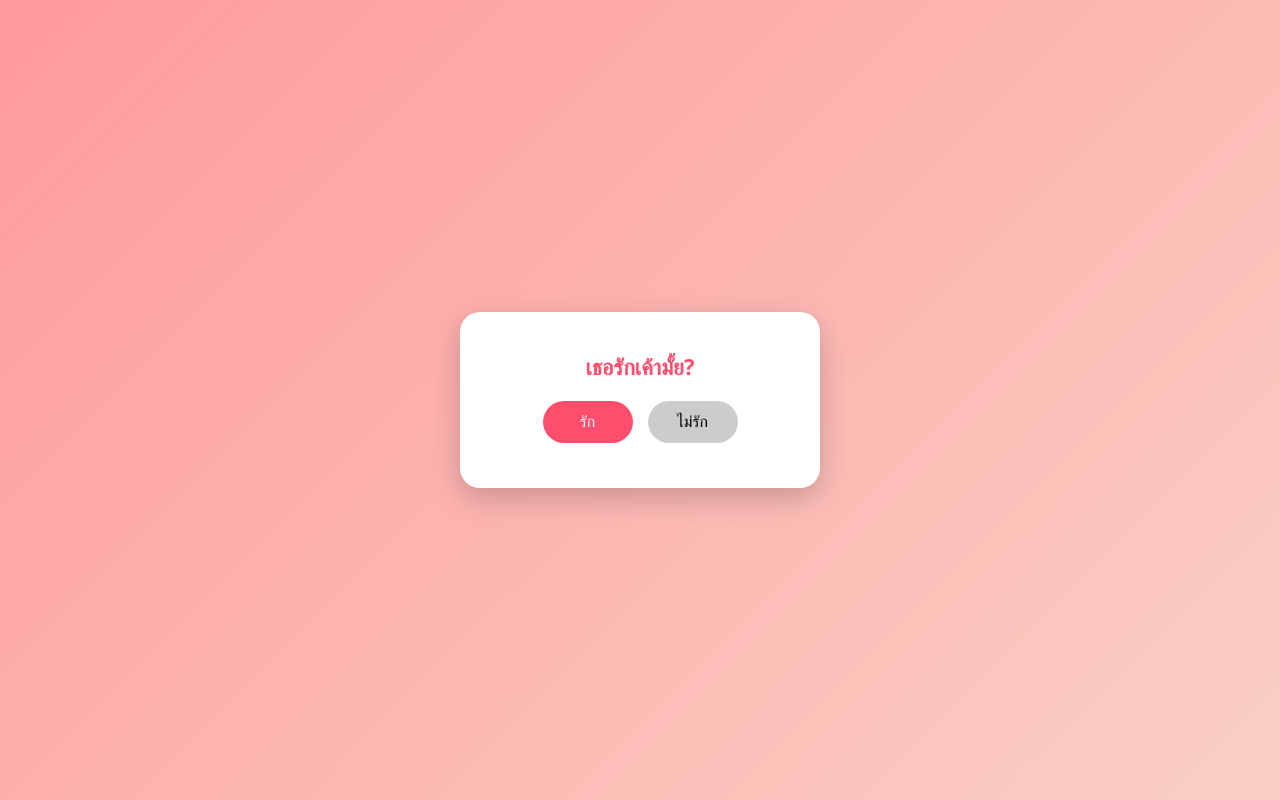
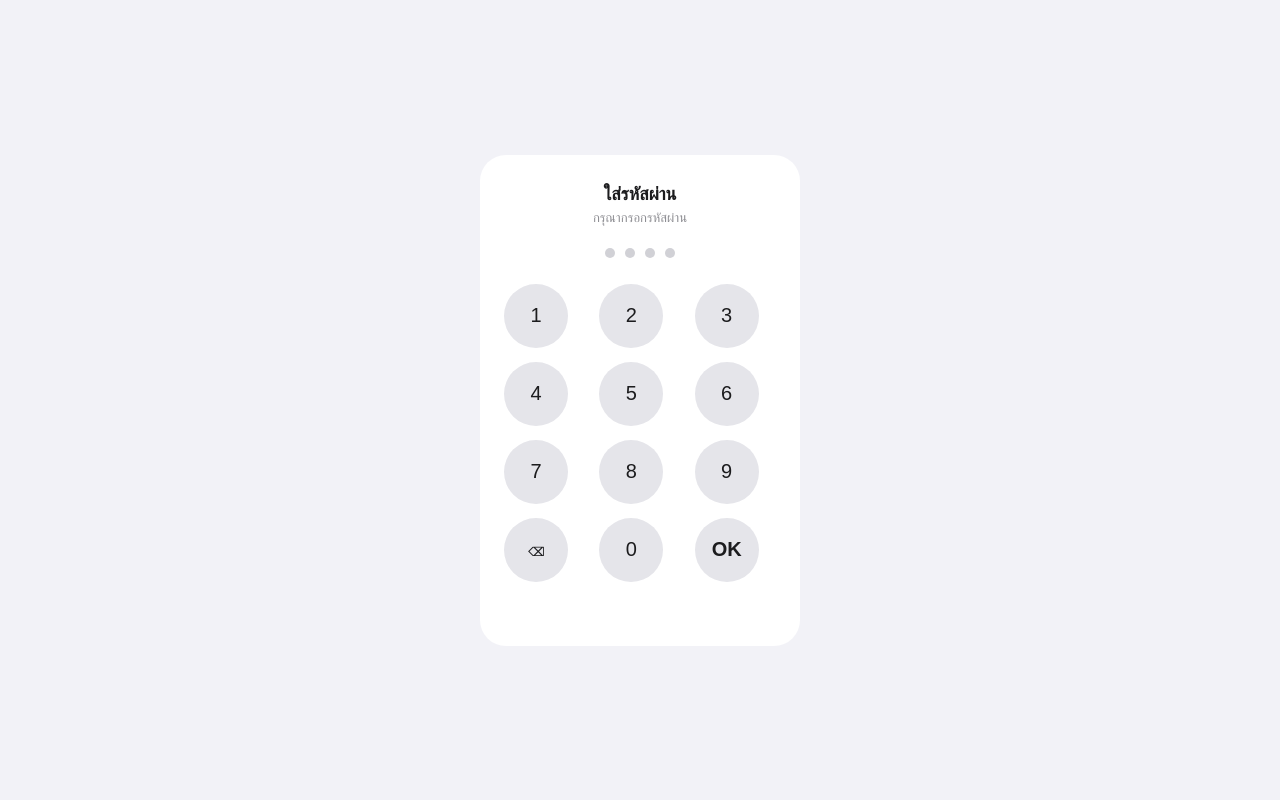
Before and after one commit to Naet27/abc, a plain HTML site: page index.html in a window 1280 px wide. Drawn offline with Linux system fonts and the light colour scheme.

Commit message:
update unlock screen and love page

```diff
--- a/index.html
+++ b/index.html
@@ -3,120 +3,209 @@
 <head>
 <meta charset="UTF-8">
 <meta name="viewport" content="width=device-width, initial-scale=1.0">
-<title>Luv u</title>
+<title>Unlock</title>
 
 <style>
-* {
-    box-sizing: border-box;
-}
+* { box-sizing: border-box; }
 
 body {
-    font-family: 'Segoe UI', sans-serif;
-    background: linear-gradient(135deg, #ff9a9e, #fad0c4);
-    min-height: 100vh;
+    margin: 0;
+    height: 100vh;
+    font-family: -apple-system, BlinkMacSystemFont, 'Segoe UI', sans-serif;
+    background: #f2f2f7;
     display: flex;
     justify-content: center;
     align-items: center;
-    margin: 0;
-    padding: 20px;
 }
 
-.box {
-    background: white;
-    padding: 25px 20px;
-    border-radius: 20px;
+/* container */
+.lock {
+    background: #ffffff;
+    width: 320px;
+    padding: 28px 24px 32px;
+    border-radius: 26px;
     text-align: center;
-    box-shadow: 0 10px 30px rgba(0,0,0,0.2);
-    width: 100%;
-    max-width: 360px;
-    position: relative;
+    transition: transform 0.2s ease;
 }
 
-h1 {
-    color: #ff4d6d;
-    font-size: 22px;
-    margin-bottom: 20px;
+/* shake animation */
+.lock.shake {
+    animation: shake 0.35s;
 }
 
-.buttons {
+@keyframes shake {
+    0% { transform: translateX(0); }
+    25% { transform: translateX(-6px); }
+    50% { transform: translateX(6px); }
+    75% { transform: translateX(-4px); }
+    100% { transform: translateX(0); }
+}
+
+/* title */
+.title {
+    font-size: 18px;
+    font-weight: 600;
+    color: #1c1c1e;
+    margin-bottom: 4px;
+}
+
+.subtitle {
+    font-size: 13px;
+    color: #8e8e93;
+    margin-bottom: 22px;
+}
+
+/* dots */
+.dots {
     display: flex;
     justify-content: center;
-    gap: 15px;
-    position: relative;
+    gap: 10px;
+    margin-bottom: 26px;
 }
 
-button {
-    padding: 12px 20px;
-    font-size: 16px;
-    border-radius: 30px;
-    border: none;
-    cursor: pointer;
-    min-width: 90px;
+.dot {
+    width: 10px;
+    height: 10px;
+    border-radius: 50%;
+    background: #d1d1d6;
+    transition: background 0.15s ease;
 }
 
-.love {
-    background: #ff4d6d;
-    color: white;
+.dot.active {
+    background: #1c1c1e;
 }
 
-.nolove {
-    background: #ccc;
-
+.dot.error {
+    background: #ff3b30;
 }
 
+/* keypad */
+.keypad {
+    display: grid;
+    grid-template-columns: repeat(3, 1fr);
+    gap: 14px;
+}
+
+.keypad button {
+    width: 64px;
+    height: 64px;
+    border-radius: 50%;
+    border: none;
+    font-size: 20px;
+    background: #e5e5ea;
+    color: #1c1c1e;
+    cursor: pointer;
+
+    display: flex;
+    align-items: center;
+    justify-content: center;
+
+    transition: transform 0.1s ease, background 0.1s ease;
+}
+
+.keypad button:active {
+    transform: scale(0.92);
+    background: #d1d1d6;
+}
+
+
+.clear {
+    font-size: 18px;
+}
+
+.ok {
+    font-size: 14px;
+    font-weight: 600;
+}
+
+/* message */
 #msg {
-    margin-top: 20px;
-    color: #ff4d6d;
-    font-weight: bold;
+    margin-top: 14px;
+    font-size: 13px;
+    color: #ff3b30;
+    min-height: 18px;
+    transition: opacity 0.2s ease;
 }
 </style>
 </head>
 
 <body>
 
-<div class="box">
-    <h1>เธอรักเค้ามั้ย?</h1>
+<div class="lock" id="lock">
+    <div class="title">ใส่รหัสผ่าน</div>
+    <div class="subtitle">กรุณากรอกรหัสผ่าน</div>
 
-    <div class="buttons">
-        <button class="love" onclick="love()">รัก</button>
-        <button class="nolove"
-            ontouchstart="run()"
-            onmouseover="run()">ไม่รัก</button>
+    <div class="dots">
+        <div class="dot"></div>
+        <div class="dot"></div>
+        <div class="dot"></div>
+        <div class="dot"></div>
+
     </div>
 
-    <p id="msg"></p>
+    <div class="keypad">
+        <button onclick="add('1')">1</button>
+        <button onclick="add('2')">2</button>
+        <button onclick="add('3')">3</button>
+
+        <button onclick="add('4')">4</button>
+        <button onclick="add('5')">5</button>
+        <button onclick="add('6')">6</button>
+
+        <button onclick="add('7')">7</button>
+        <button onclick="add('8')">8</button>
+        <button onclick="add('9')">9</button>
+
+        <button class="clear" onclick="clearAll()">⌫</button>
+        <button onclick="add('0')">0</button>
+        <button class="ok" onclick="check()">OK</button>
+    </div>
+
+    <div id="msg"></div>
 </div>
 
 <script>
-function love() {
-    document.getElementById("msg").innerHTML =
-        "เย้!!! <br>เค้าก็รักเธอเหมือนกันนะ<br>รักมากขึ้นทู้กกกกวันน<br>happy 3 M kub";
+const correctPassword = "2910";
+let input = "";
+
+function add(num) {
+    if (input.length >= correctPassword.length) return;
+    input += num;
+    updateDots();
 }
 
-function run() {
-    const btn = document.querySelector('.nolove');
-    const box = document.querySelector('.box');
+function updateDots(type = "normal") {
+    const dots = document.querySelectorAll(".dot");
+    dots.forEach((dot, i) => {
+        dot.className = "dot";
+        if (i < input.length) dot.classList.add("active");
+        if (type === "error") dot.classList.add("error");
+    });
+}
 
-    // ทำให้มันหลุดจาก flex ตอนจะหนี
-    btn.style.position = "absolute";
+function clearAll() {
+    input = "";
+    updateDots();
+    document.getElementById("msg").innerHTML = "";
+}
 
-    const boxRect = box.getBoundingClientRect();
-    const btnRect = btn.getBoundingClientRect();
+function check() {
+    const msg = document.getElementById("msg");
+    const lock = document.getElementById("lock");
 
-    const padding = 10;
+    if (input === correctPassword) {
+        window.location.href = "love.html";
+    } else {
+        msg.innerHTML = "เห้ยทำไมใส่รหัสไม่ถูก!!";
+        updateDots("error");
 
-    const maxX = boxRect.width - btnRect.width - padding;
-    const maxY = boxRect.height - btnRect.height - padding;
+        lock.classList.add("shake");
 
-    let x, y;
-
-    do {
-        x = Math.random() * maxX;
-        y = Math.random() * maxY;
-    } while (x < boxRect.width / 2 && y < 80); // กันไม่ให้ทับปุ่มรัก
-
-    btn.style.left = x + "px";
-    btn.style.top = y + "px";
+        setTimeout(() => {
+            lock.classList.remove("shake");
+            clearAll();
+        }, 700);
+    }
 }
 </script>
 
```
Also changed, not shown: love.html (added, +124 -0 lines).
